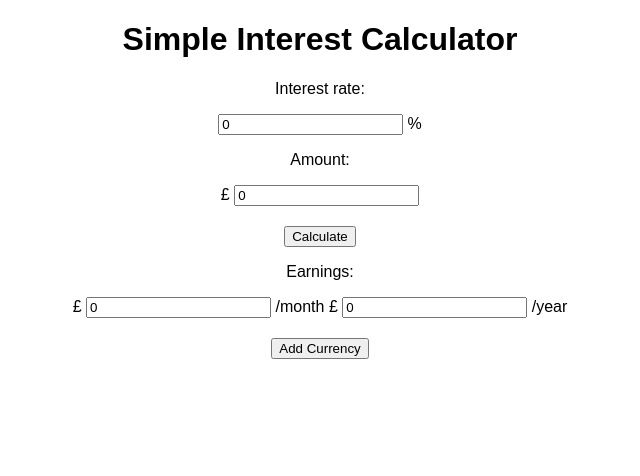
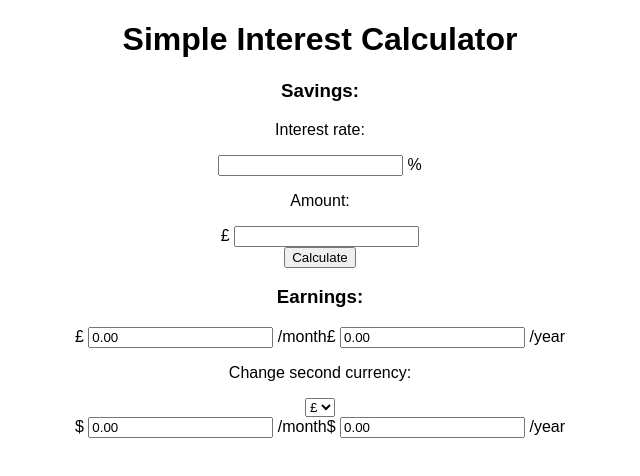
Before and after one commit to gladwindos/interest-calculator, a React (Create React App) app: page / in a window 1280 px wide. Shown: the top 476 px of the page, without its empty margins (320-960 px from the left). Built offline with nearby package versions, Linux system fonts and the light colour scheme.

Commit message:
added second currency option

```diff
--- a/src/App.css
+++ b/src/App.css
@@ -5,7 +5,7 @@
 button.my-button {
   display: block;
   margin: 0 auto;
-  margin-top: 20px;
+  margin-top: 10
 }
 
 .App-logo {
--- a/src/App.js
+++ b/src/App.js
@@ -1,5 +1,4 @@
 import React, { Component } from 'react';
-import logo from './logo.svg';
 import './App.css';
 
 class Input extends Component {
@@ -7,6 +6,7 @@ class Input extends Component {
   render() {
     return (
       <form onSubmit={this.props.calculateEarnings}  id="input-form">
+        <h3>Savings: </h3>
         <p>Interest rate: </p>
         <input type="number" name="interest" value={this.props.interest} onChange={this.props.handleInputChange} /> %
         <p>Amount: </p>
@@ -17,18 +17,72 @@ class Input extends Component {
   }
 }
 
+const EarningsInput = props => {
+  const currency = props.currency;
+  // console.log(currency);
+  const yearlyEarnings = (props.earnings*currency.rate).toFixed(2);
+  const monthlyEarnings = (yearlyEarnings/12).toFixed(2);
+  return (
+    <div>
+      {currency.sign} <input type="number" value={monthlyEarnings} readOnly /> /month
+      {currency.sign} <input type="number" value={yearlyEarnings} readOnly /> /year
+    </div>
+  );
+}
 
+const CURRENCY = {
+  pound: {
+    rate: 1,
+    sign: '£'
+  },
+
+  dollar: {
+    rate: 1.29,
+    sign: '$'
+  }
+}
 
 class Earnings extends Component {
+  constructor(props) {
+    super(props);
+    this.state = {
+      currencyObject: CURRENCY,
+      secondCurrency: CURRENCY.dollar
+    }
+
+    // Will be needed when getting currency from state
+    // this.renderCurrencyOptions = this.renderCurrencyOptions.bind(this);
+    this.handleOptionChange = this.handleOptionChange.bind(this);
+  }
+
+  renderCurrencyOptions() {
+    return Object.keys(this.state.currencyObject).map((currency) => {
+      const currencySign = this.state.currencyObject[currency]["sign"];
+      return (
+        <option key={currencySign} value={currency}>{currencySign}</option>
+      )
+    });
+  }
+
+  handleOptionChange(event) {
+    const newCurrency = event.target.value;
+    this.setState({
+      secondCurrency: this.state.currencyObject[newCurrency]
+    });
+  }
+
   render() {
-    const yearlyEarnings = this.props.earnings;
-    const monthlyEarnings = yearlyEarnings/12;
     return (
       <form id="input-form">
-        <p>Earnings: </p>
-        £ <input type="number" value={monthlyEarnings} readOnly /> /month
-        £ <input type="number" value={yearlyEarnings} readOnly /> /year
-        <button className="my-button">Add Currency</button>
+        <h3>Earnings: </h3>
+        <EarningsInput earnings={this.props.earnings} currency={this.state.currencyObject.pound} />
+        <div>
+          <p>Change second currency:</p>
+          <select onChange={this.handleOptionChange}>
+            {this.renderCurrencyOptions()}
+          </select>
+        </div>
+        <EarningsInput earnings={this.props.earnings} currency={this.state.secondCurrency} />
       </form>
     );
   }
@@ -39,8 +93,8 @@ class Calculator extends Component {
     super(props);
 
     this.state = {
-      interest: 0,
-      amount: 0,
+      interest: '',
+      amount: '',
       earnings: 0
     };
 
```
Lines whose indentation alone changed are shown as unchanged.
